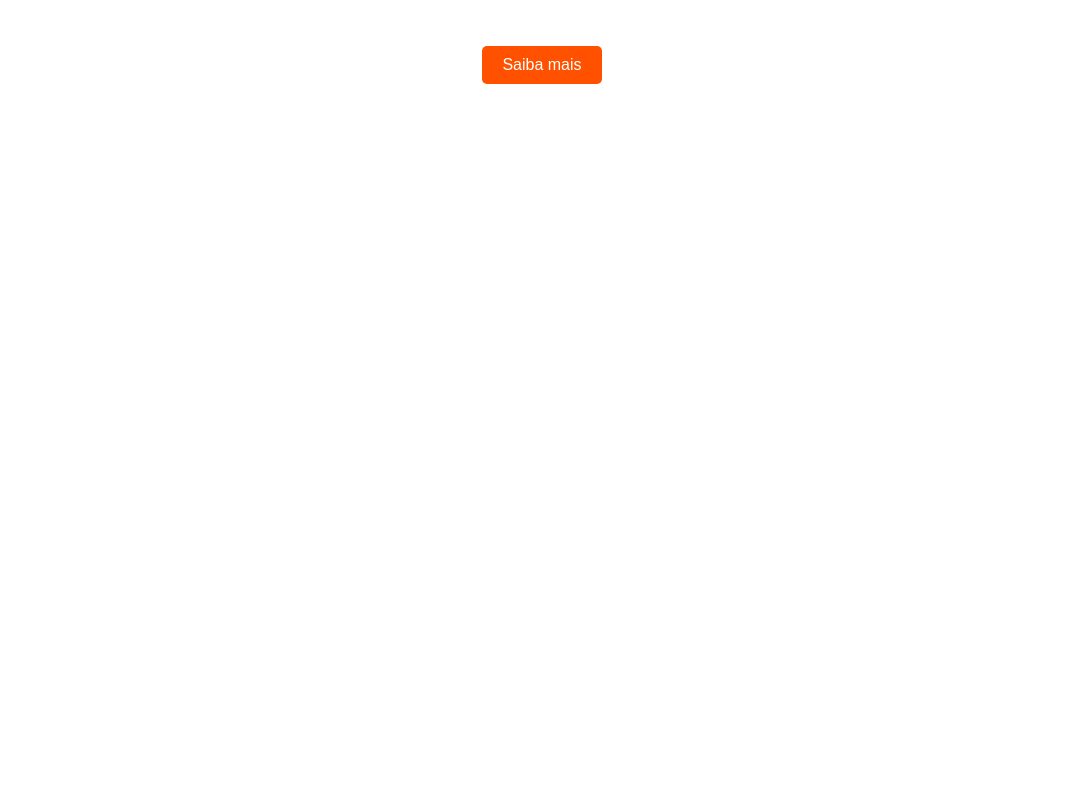
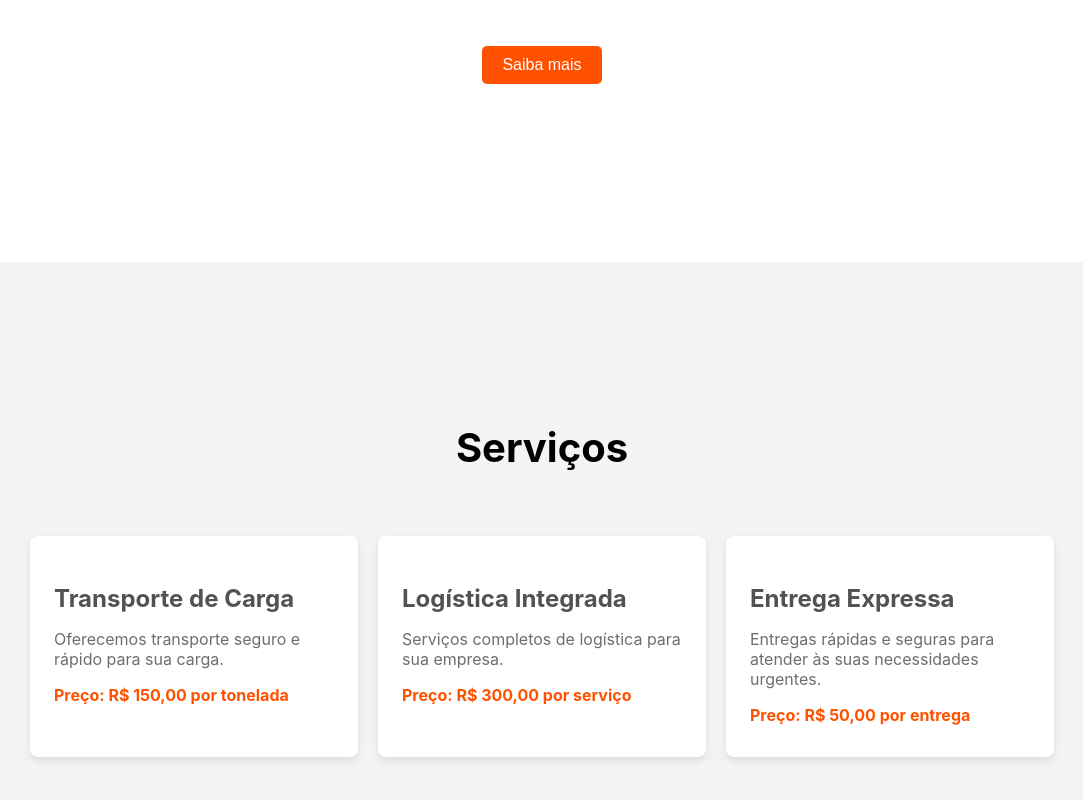
Before and after one commit to perflogabi/truckme-vue, a Vue app: page / in a window 1280 px wide. Shown: the part 1238-2038 px from the top of the page, without its empty margins (98-1181 px from the left). Before the commit the page ends 1500 px from the top, so only its background shows below. Built offline with nearby package versions, Linux system fonts and the light colour scheme.

Commit message:
feat: add Services Component

```diff
--- a/src/App.vue
+++ b/src/App.vue
@@ -3,6 +3,7 @@
   <Header />
   <Banner />
   <About />
+  <Services />
 </div>
 </template>
 
@@ -10,6 +11,8 @@
 import Header from './components/Header.vue';
 import Banner from './components/Banner.vue';
 import About from './components/About.vue';
+import Services from './components/Services.vue';
+
 
 export default {
   name: 'App',
@@ -17,6 +20,7 @@ export default {
     Header,
     Banner,
     About,
+    Services,
   }
 }
 </script>
--- /dev/null
+++ b/src/components/Services.vue
@@ -0,0 +1,114 @@
+<template>
+  <section class="services" id="services">
+    <h2>Serviços</h2>
+    <div class="services-grid">
+      <div class="service-card" v-for="(service, index) in services" :key="index">
+        <div class="service-content">
+          <h3>{{ service.name }}</h3>
+          <p>{{ service.description }}</p>
+          <p class="price"><strong>Preço:</strong> {{ service.price }}</p>
+        </div>
+      </div>
+    </div>
+  </section>
+</template>
+
+<script>
+export default {
+  name: "Services",
+  data() {
+    return {
+      services: [
+        {
+          name: "Transporte de Carga",
+          description: "Oferecemos transporte seguro e rápido para sua carga.",
+          price: "R$ 150,00 por tonelada",
+        },
+        {
+          name: "Logística Integrada",
+          description: "Serviços completos de logística para sua empresa.",
+          price: "R$ 300,00 por serviço",
+        },
+        {
+          name: "Entrega Expressa",
+          description:
+            "Entregas rápidas e seguras para atender às suas necessidades urgentes.",
+          price: "R$ 50,00 por entrega",
+        },
+      ],
+    };
+  },
+};
+</script>
+
+<style scoped>
+.services {
+  padding: 8rem;
+  background: #f4f4f4;
+  text-align: center;
+  height: 75vh;
+}
+
+.services h2 {
+  font-size: 2.5em;
+  margin-bottom: 4rem;
+}
+
+.services-grid {
+  display: grid;
+  grid-template-columns: repeat(auto-fit, minmax(300px, 1fr));
+  gap: 20px;
+}
+
+.service-card {
+  background-color: #fff;
+  border-radius: 8px;
+  padding: 24px;
+  box-shadow: 0 4px 8px rgba(0, 0, 0, 0.1);
+  text-align: left;
+}
+
+.service-card h3 {
+  font-size: 1.5em;
+  margin-bottom: 8px;
+  color: #525252;
+}
+
+.service-card p {
+  font-size: 1em;
+  margin-bottom: 8px;
+  color: #6e6e6e;
+}
+
+.service-card .price {
+  font-size: 1em;
+  font-weight: bold;
+  color: #ff5100;
+}
+
+@media (max-width: 768px) {
+
+  .services{
+    padding: 0;
+    height: 140vh;
+  }
+
+  .services h2 {
+    padding-top: 3rem;
+    margin-bottom: 2rem;
+  }
+
+
+ .services-grid {
+  padding: 0 1.5rem;
+
+ }
+
+    .service-card {
+        background-color: #fff;
+        border-radius: 8px;
+        margin-top: 3rem;
+
+    }
+}
+</style>
```
